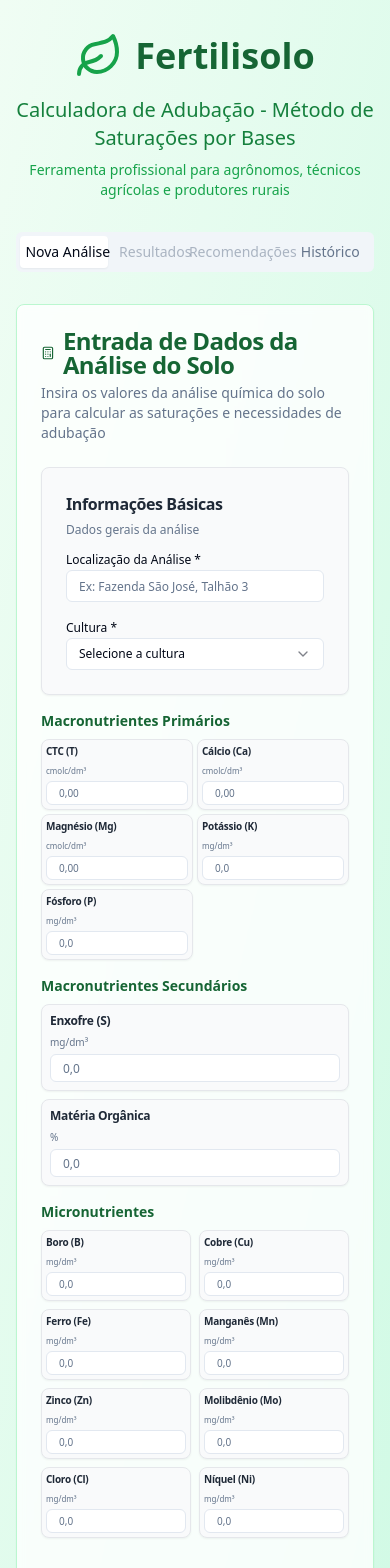
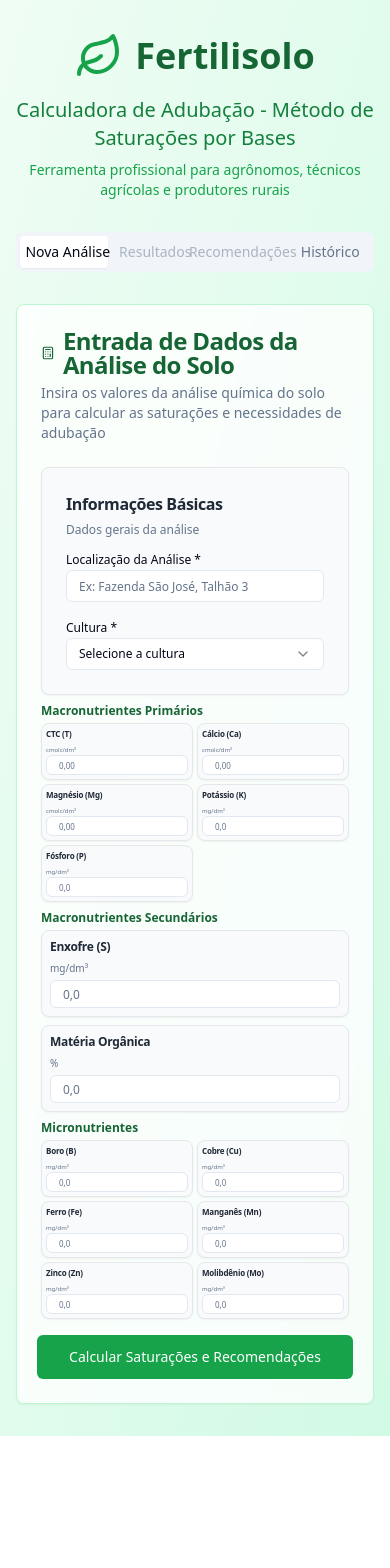
Before and after one commit to Agrotecnic/fertilisolo, a React (Vite) app: page / in a window 390 px wide. Shown: the top 1568 px of the page. After the commit the page ends 1436 px from the top, so only its background shows below. Built offline with nearby package versions, Linux system fonts and the light colour scheme.

Commit message:
Fix: Remove Ni and Cl, add micros to results
- Removed Nickel and Chlorine from the input and results.
- Added micronutrients to the results section with appropriate indications.
- Reduced spacing between cards.
- Fixed comma input issue in `FormattedInput.tsx`.

```diff
--- a/src/components/FormattedInput.tsx
+++ b/src/components/FormattedInput.tsx
@@ -47,15 +47,14 @@ export const FormattedInput: React.FC<FormattedInputProps> = ({
       return;
     }
 
-    // Permitir apenas números, vírgula e ponto
+    // Permitir apenas números, vírgula e ponto (mas não ambos)
     const regex = /^[0-9]*[,.]?[0-9]*$/;
     if (regex.test(inputValue)) {
       // Verificar se há apenas um separador decimal
-      const commaCount = (inputValue.match(/,/g) || []).length;
-      const dotCount = (inputValue.match(/\./g) || []).length;
-
-      if (commaCount <= 1 && dotCount <= 1 && (commaCount + dotCount) <= 1) {
-        onChange(parseValue(inputValue));
+      const separators = inputValue.match(/[,.]/g);
+      if (!separators || separators.length <= 1) {
+        const parsedValue = parseValue(inputValue);
+        onChange(parsedValue);
       }
     }
   };
@@ -67,6 +66,7 @@ export const FormattedInput: React.FC<FormattedInputProps> = ({
       onChange={handleChange}
       placeholder={placeholder}
       className={className}
+      inputMode="decimal"
     />
   );
 };
--- a/src/components/MicronutrientsSection.tsx
+++ b/src/components/MicronutrientsSection.tsx
@@ -10,151 +10,115 @@ interface MicronutrientsSectionProps {
   Mn: number;
   Zn: number;
   Mo: number;
-  Cl: number;
-  Ni: number;
   onBChange: (value: number) => void;
   onCuChange: (value: number) => void;
   onFeChange: (value: number) => void;
   onMnChange: (value: number) => void;
   onZnChange: (value: number) => void;
   onMoChange: (value: number) => void;
-  onClChange: (value: number) => void;
-  onNiChange: (value: number) => void;
   errors: Record<string, string>;
 }
 
 export const MicronutrientsSection: React.FC<MicronutrientsSectionProps> = ({
-  B, Cu, Fe, Mn, Zn, Mo, Cl, Ni,
-  onBChange, onCuChange, onFeChange, onMnChange, onZnChange, onMoChange, onClChange, onNiChange,
+  B, Cu, Fe, Mn, Zn, Mo,
+  onBChange, onCuChange, onFeChange, onMnChange, onZnChange, onMoChange,
   errors
 }) => {
   return (
-    <div className="grid grid-cols-2 md:grid-cols-4 lg:grid-cols-8 gap-2">
+    <div className="grid grid-cols-2 md:grid-cols-3 lg:grid-cols-6 gap-1">
       <Card className="bg-gray-50 border-gray-200">
-        <CardHeader className="pb-1 pt-1 px-1">
-          <CardTitle className="text-gray-800 text-[10px]">Boro (B)</CardTitle>
-          <CardDescription className="text-[8px]">mg/dm³</CardDescription>
+        <CardHeader className="pb-0 pt-1 px-1">
+          <CardTitle className="text-gray-800 text-[8px]">Boro (B)</CardTitle>
+          <CardDescription className="text-[6px]">mg/dm³</CardDescription>
         </CardHeader>
         <CardContent className="pt-0 px-1 pb-1">
           <FormattedInput
             value={B}
             onChange={onBChange}
             placeholder="0,0"
-            className={`h-6 text-[10px] ${errors.B ? 'border-red-500' : ''}`}
+            className={`h-5 text-[8px] ${errors.B ? 'border-red-500' : ''}`}
           />
-          {errors.B && <span className="text-red-500 text-[8px]">{errors.B}</span>}
+          {errors.B && <span className="text-red-500 text-[6px]">{errors.B}</span>}
         </CardContent>
       </Card>
 
       <Card className="bg-gray-50 border-gray-200">
-        <CardHeader className="pb-1 pt-1 px-1">
-          <CardTitle className="text-gray-800 text-[10px]">Cobre (Cu)</CardTitle>
-          <CardDescription className="text-[8px]">mg/dm³</CardDescription>
+        <CardHeader className="pb-0 pt-1 px-1">
+          <CardTitle className="text-gray-800 text-[8px]">Cobre (Cu)</CardTitle>
+          <CardDescription className="text-[6px]">mg/dm³</CardDescription>
         </CardHeader>
         <CardContent className="pt-0 px-1 pb-1">
           <FormattedInput
             value={Cu}
             onChange={onCuChange}
             placeholder="0,0"
-            className={`h-6 text-[10px] ${errors.Cu ? 'border-red-500' : ''}`}
+            className={`h-5 text-[8px] ${errors.Cu ? 'border-red-500' : ''}`}
           />
-          {errors.Cu && <span className="text-red-500 text-[8px]">{errors.Cu}</span>}
+          {errors.Cu && <span className="text-red-500 text-[6px]">{errors.Cu}</span>}
         </CardContent>
       </Card>
 
       <Card className="bg-gray-50 border-gray-200">
-        <CardHeader className="pb-1 pt-1 px-1">
-          <CardTitle className="text-gray-800 text-[10px]">Ferro (Fe)</CardTitle>
-          <CardDescription className="text-[8px]">mg/dm³</CardDescription>
+        <CardHeader className="pb-0 pt-1 px-1">
+          <CardTitle className="text-gray-800 text-[8px]">Ferro (Fe)</CardTitle>
+          <CardDescription className="text-[6px]">mg/dm³</CardDescription>
         </CardHeader>
         <CardContent className="pt-0 px-1 pb-1">
           <FormattedInput
             value={Fe}
             onChange={onFeChange}
             placeholder="0,0"
-            className={`h-6 text-[10px] ${errors.Fe ? 'border-red-500' : ''}`}
+            className={`h-5 text-[8px] ${errors.Fe ? 'border-red-500' : ''}`}
           />
-          {errors.Fe && <span className="text-red-500 text-[8px]">{errors.Fe}</span>}
+          {errors.Fe && <span className="text-red-500 text-[6px]">{errors.Fe}</span>}
         </CardContent>
       </Card>
 
       <Card className="bg-gray-50 border-gray-200">
-        <CardHeader className="pb-1 pt-1 px-1">
-          <CardTitle className="text-gray-800 text-[10px]">Manganês (Mn)</CardTitle>
-          <CardDescription className="text-[8px]">mg/dm³</CardDescription>
+        <CardHeader className="pb-0 pt-1 px-1">
+          <CardTitle className="text-gray-800 text-[8px]">Manganês (Mn)</CardTitle>
+          <CardDescription className="text-[6px]">mg/dm³</CardDescription>
         </CardHeader>
         <CardContent className="pt-0 px-1 pb-1">
           <FormattedInput
             value={Mn}
             onChange={onMnChange}
             placeholder="0,0"
-            className={`h-6 text-[10px] ${errors.Mn ? 'border-red-500' : ''}`}
+            className={`h-5 text-[8px] ${errors.Mn ? 'border-red-500' : ''}`}
           />
-          {errors.Mn && <span className="text-red-500 text-[8px]">{errors.Mn}</span>}
+          {errors.Mn && <span className="text-red-500 text-[6px]">{errors.Mn}</span>}
         </CardContent>
       </Card>
 
       <Card className="bg-gray-50 border-gray-200">
-        <CardHeader className="pb-1 pt-1 px-1">
-          <CardTitle className="text-gray-800 text-[10px]">Zinco (Zn)</CardTitle>
-          <CardDescription className="text-[8px]">mg/dm³</CardDescription>
+        <CardHeader className="pb-0 pt-1 px-1">
+          <CardTitle className="text-gray-800 text-[8px]">Zinco (Zn)</CardTitle>
+          <CardDescription className="text-[6px]">mg/dm³</CardDescription>
         </CardHeader>
         <CardContent className="pt-0 px-1 pb-1">
           <FormattedInput
             value={Zn}
             onChange={onZnChange}
             placeholder="0,0"
-            className={`h-6 text-[10px] ${errors.Zn ? 'border-red-500' : ''}`}
+            className={`h-5 text-[8px] ${errors.Zn ? 'border-red-500' : ''}`}
           />
-          {errors.Zn && <span className="text-red-500 text-[8px]">{errors.Zn}</span>}
+          {errors.Zn && <span className="text-red-500 text-[6px]">{errors.Zn}</span>}
         </CardContent>
       </Card>
 
       <Card className="bg-gray-50 border-gray-200">
-        <CardHeader className="pb-1 pt-1 px-1">
-          <CardTitle className="text-gray-800 text-[10px]">Molibdênio (Mo)</CardTitle>
-          <CardDescription className="text-[8px]">mg/dm³</CardDescription>
+        <CardHeader className="pb-0 pt-1 px-1">
+          <CardTitle className="text-gray-800 text-[8px]">Molibdênio (Mo)</CardTitle>
+          <CardDescription className="text-[6px]">mg/dm³</CardDescription>
         </CardHeader>
         <CardContent className="pt-0 px-1 pb-1">
           <FormattedInput
             value={Mo}
             onChange={onMoChange}
             placeholder="0,0"
-            className={`h-6 text-[10px] ${errors.Mo ? 'border-red-500' : ''}`}
+            className={`h-5 text-[8px] ${errors.Mo ? 'border-red-500' : ''}`}
           />
-          {errors.Mo && <span className="text-red-500 text-[8px]">{errors.Mo}</span>}
-        </CardContent>
-      </Card>
-
-      <Card className="bg-gray-50 border-gray-200">
-        <CardHeader className="pb-1 pt-1 px-1">
-          <CardTitle className="text-gray-800 text-[10px]">Cloro (Cl)</CardTitle>
-          <CardDescription className="text-[8px]">mg/dm³</CardDescription>
-        </CardHeader>
-        <CardContent className="pt-0 px-1 pb-1">
-          <FormattedInput
-            value={Cl}
-            onChange={onClChange}
-            placeholder="0,0"
-            className={`h-6 text-[10px] ${errors.Cl ? 'border-red-500' : ''}`}
-          />
-          {errors.Cl && <span className="text-red-500 text-[8px]">{errors.Cl}</span>}
-        </CardContent>
-      </Card>
-
-      <Card className="bg-gray-50 border-gray-200">
-        <CardHeader className="pb-1 pt-1 px-1">
-          <CardTitle className="text-gray-800 text-[10px]">Níquel (Ni)</CardTitle>
-          <CardDescription className="text-[8px]">mg/dm³</CardDescription>
-        </CardHeader>
-        <CardContent className="pt-0 px-1 pb-1">
-          <FormattedInput
-            value={Ni}
-            onChange={onNiChange}
-            placeholder="0,0"
-            className={`h-6 text-[10px] ${errors.Ni ? 'border-red-500' : ''}`}
-          />
-          {errors.Ni && <span className="text-red-500 text-[8px]">{errors.Ni}</span>}
+          {errors.Mo && <span className="text-red-500 text-[6px]">{errors.Mo}</span>}
         </CardContent>
       </Card>
     </div>
--- a/src/components/PrimaryMacronutrientsSection.tsx
+++ b/src/components/PrimaryMacronutrientsSection.tsx
@@ -25,82 +25,82 @@ export const PrimaryMacronutrientsSection: React.FC<PrimaryMacronutrientsSection
   return (
     <div className="grid grid-cols-2 md:grid-cols-3 lg:grid-cols-5 gap-1">
       <Card className="bg-gray-50 border-gray-200">
-        <CardHeader className="pb-1 pt-1 px-1">
-          <CardTitle className="text-gray-800 text-[10px]">CTC (T)</CardTitle>
-          <CardDescription className="text-[8px]">cmolc/dm³</CardDescription>
+        <CardHeader className="pb-0 pt-1 px-1">
+          <CardTitle className="text-gray-800 text-[8px]">CTC (T)</CardTitle>
+          <CardDescription className="text-[6px]">cmolc/dm³</CardDescription>
         </CardHeader>
         <CardContent className="pt-0 px-1 pb-1">
           <FormattedInput
             value={T}
             onChange={onTChange}
             placeholder="0,00"
-            className={`h-6 text-[10px] ${errors.T ? 'border-red-500' : ''}`}
+            className={`h-5 text-[8px] ${errors.T ? 'border-red-500' : ''}`}
           />
-          {errors.T && <span className="text-red-500 text-[8px]">{errors.T}</span>}
+          {errors.T && <span className="text-red-500 text-[6px]">{errors.T}</span>}
         </CardContent>
       </Card>
 
       <Card className="bg-gray-50 border-gray-200">
-        <CardHeader className="pb-1 pt-1 px-1">
-          <CardTitle className="text-gray-800 text-[10px]">Cálcio (Ca)</CardTitle>
-          <CardDescription className="text-[8px]">cmolc/dm³</CardDescription>
+        <CardHeader className="pb-0 pt-1 px-1">
+          <CardTitle className="text-gray-800 text-[8px]">Cálcio (Ca)</CardTitle>
+          <CardDescription className="text-[6px]">cmolc/dm³</CardDescription>
         </CardHeader>
         <CardContent className="pt-0 px-1 pb-1">
           <FormattedInput
             value={Ca}
             onChange={onCaChange}
             placeholder="0,00"
-            className={`h-6 text-[10px] ${errors.Ca ? 'border-red-500' : ''}`}
+            className={`h-5 text-[8px] ${errors.Ca ? 'border-red-500' : ''}`}
           />
-          {errors.Ca && <span className="text-red-500 text-[8px]">{errors.Ca}</span>}
+          {errors.Ca && <span className="text-red-500 text-[6px]">{errors.Ca}</span>}
         </CardContent>
       </Card>
 
       <Card className="bg-gray-50 border-gray-200">
-        <CardHeader className="pb-1 pt-1 px-1">
-          <CardTitle className="text-gray-800 text-[10px]">Magnésio (Mg)</CardTitle>
-          <CardDescription className="text-[8px]">cmolc/dm³</CardDescription>
+        <CardHeader className="pb-0 pt-1 px-1">
+          <CardTitle className="text-gray-800 text-[8px]">Magnésio (Mg)</CardTitle>
+          <CardDescription className="text-[6px]">cmolc/dm³</CardDescription>
         </CardHeader>
         <CardContent className="pt-0 px-1 pb-1">
           <FormattedInput
             value={Mg}
             onChange={onMgChange}
             placeholder="0,00"
-            className={`h-6 text-[10px] ${errors.Mg ? 'border-red-500' : ''}`}
+            className={`h-5 text-[8px] ${errors.Mg ? 'border-red-500' : ''}`}
           />
-          {errors.Mg && <span className="text-red-500 text-[8px]">{errors.Mg}</span>}
+          {errors.Mg && <span className="text-red-500 text-[6px]">{errors.Mg}</span>}
         </CardContent>
       </Card>
 
       <Card className="bg-gray-50 border-gray-200">
-        <CardHeader className="pb-1 pt-1 px-1">
-          <CardTitle className="text-gray-800 text-[10px]">Potássio (K)</CardTitle>
-          <CardDescription className="text-[8px]">mg/dm³</CardDescription>
+        <CardHeader className="pb-0 pt-1 px-1">
+          <CardTitle className="text-gray-800 text-[8px]">Potássio (K)</CardTitle>
+          <CardDescription className="text-[6px]">mg/dm³</CardDescription>
         </CardHeader>
         <CardContent className="pt-0 px-1 pb-1">
           <FormattedInput
             value={K}
             onChange={onKChange}
             placeholder="0,0"
-            className={`h-6 text-[10px] ${errors.K ? 'border-red-500' : ''}`}
+            className={`h-5 text-[8px] ${errors.K ? 'border-red-500' : ''}`}
           />
-          {errors.K && <span className="text-red-500 text-[8px]">{errors.K}</span>}
+          {errors.K && <span className="text-red-500 text-[6px]">{errors.K}</span>}
         </CardContent>
       </Card>
 
       <Card className="bg-gray-50 border-gray-200">
-        <CardHeader className="pb-1 pt-1 px-1">
-          <CardTitle className="text-gray-800 text-[10px]">Fósforo (P)</CardTitle>
-          <CardDescription className="text-[8px]">mg/dm³</CardDescription>
+        <CardHeader className="pb-0 pt-1 px-1">
+          <CardTitle className="text-gray-800 text-[8px]">Fósforo (P)</CardTitle>
+          <CardDescription className="text-[6px]">mg/dm³</CardDescription>
         </CardHeader>
         <CardContent className="pt-0 px-1 pb-1">
           <FormattedInput
             value={P}
             onChange={onPChange}
             placeholder="0,0"
-            className={`h-6 text-[10px] ${errors.P ? 'border-red-500' : ''}`}
+            className={`h-5 text-[8px] ${errors.P ? 'border-red-500' : ''}`}
           />
-          {errors.P && <span className="text-red-500 text-[8px]">{errors.P}</span>}
+          {errors.P && <span className="text-red-500 text-[6px]">{errors.P}</span>}
         </CardContent>
       </Card>
     </div>
--- a/src/components/SoilAnalysisForm.tsx
+++ b/src/components/SoilAnalysisForm.tsx
@@ -1,4 +1,3 @@
-
 import React, { useState } from 'react';
 import { Button } from '@/components/ui/button';
 import { Alert, AlertDescription } from '@/components/ui/alert';
@@ -32,14 +31,12 @@ export const SoilAnalysisForm: React.FC<SoilAnalysisFormProps> = ({ onAnalysisCo
     Mn: 0,
     Zn: 0,
     Mo: 0,
-    Cl: 0,
-    Ni: 0,
   });
 
   const [errors, setErrors] = useState<Record<string, string>>({});
 
   const handleInputChange = (field: keyof typeof formData, value: string | number) => {
-    const numericFields = ['organicMatter', 'T', 'Ca', 'Mg', 'K', 'P', 'S', 'B', 'Cu', 'Fe', 'Mn', 'Zn', 'Mo', 'Cl', 'Ni'];
+    const numericFields = ['organicMatter', 'T', 'Ca', 'Mg', 'K', 'P', 'S', 'B', 'Cu', 'Fe', 'Mn', 'Zn', 'Mo'];
 
     if (numericFields.includes(field)) {
       const numValue = typeof value === 'number' ? value : (parseFloat(value.toString().replace(',', '.')) || 0);
@@ -69,8 +66,6 @@ export const SoilAnalysisForm: React.FC<SoilAnalysisFormProps> = ({ onAnalysisCo
     if (formData.Mn < 0) newErrors.Mn = 'Manganês não pode ser negativo';
     if (formData.Zn < 0) newErrors.Zn = 'Zinco não pode ser negativo';
     if (formData.Mo < 0) newErrors.Mo = 'Molibdênio não pode ser negativo';
-    if (formData.Cl < 0) newErrors.Cl = 'Cloro não pode ser negativo';
-    if (formData.Ni < 0) newErrors.Ni = 'Níquel não pode ser negativo';
     if (formData.organicMatter < 0) newErrors.organicMatter = 'Matéria orgânica não pode ser negativa';
     if (!formData.location?.trim()) newErrors.location = 'Localização é obrigatória';
     if (!formData.crop?.trim()) newErrors.crop = 'Cultura é obrigatória';
@@ -111,7 +106,7 @@ export const SoilAnalysisForm: React.FC<SoilAnalysisFormProps> = ({ onAnalysisCo
   };
 
   return (
-    <form onSubmit={handleSubmit} className="space-y-4">
+    <form onSubmit={handleSubmit} className="space-y-2">
       {errors.general && (
         <Alert variant="destructive">
           <AlertDescription>{errors.general}</AlertDescription>
@@ -129,7 +124,7 @@ export const SoilAnalysisForm: React.FC<SoilAnalysisFormProps> = ({ onAnalysisCo
 
       {/* Macronutrientes Primários */}
       <div>
-        <h3 className="text-sm font-semibold text-green-800 mb-2">Macronutrientes Primários</h3>
+        <h3 className="text-xs font-semibold text-green-800 mb-1">Macronutrientes Primários</h3>
         <PrimaryMacronutrientsSection
           T={formData.T}
           Ca={formData.Ca}
@@ -147,7 +142,7 @@ export const SoilAnalysisForm: React.FC<SoilAnalysisFormProps> = ({ onAnalysisCo
 
       {/* Macronutrientes Secundários */}
       <div>
-        <h3 className="text-sm font-semibold text-green-800 mb-2">Macronutrientes Secundários</h3>
+        <h3 className="text-xs font-semibold text-green-800 mb-1">Macronutrientes Secundários</h3>
         <SecondaryMacronutrientsSection
           S={formData.S}
           organicMatter={formData.organicMatter}
@@ -159,7 +154,7 @@ export const SoilAnalysisForm: React.FC<SoilAnalysisFormProps> = ({ onAnalysisCo
 
       {/* Micronutrientes */}
       <div>
-        <h3 className="text-sm font-semibold text-green-800 mb-2">Micronutrientes</h3>
+        <h3 className="text-xs font-semibold text-green-800 mb-1">Micronutrientes</h3>
         <MicronutrientsSection
           B={formData.B}
           Cu={formData.Cu}
@@ -167,21 +162,17 @@ export const SoilAnalysisForm: React.FC<SoilAnalysisFormProps> = ({ onAnalysisCo
           Mn={formData.Mn}
           Zn={formData.Zn}
           Mo={formData.Mo}
-          Cl={formData.Cl}
-          Ni={formData.Ni}
           onBChange={(value) => handleInputChange('B', value)}
           onCuChange={(value) => handleInputChange('Cu', value)}
           onFeChange={(value) => handleInputChange('Fe', value)}
           onMnChange={(value) => handleInputChange('Mn', value)}
           onZnChange={(value) => handleInputChange('Zn', value)}
           onMoChange={(value) => handleInputChange('Mo', value)}
-          onClChange={(value) => handleInputChange('Cl', value)}
-          onNiChange={(value) => handleInputChange('Ni', value)}
           errors={errors}
         />
       </div>
 
-      <div className="flex justify-center pt-4">
+      <div className="flex justify-center pt-2">
         <Button
           type="submit"
           size="lg"
--- a/src/pages/Index.tsx
+++ b/src/pages/Index.tsx
@@ -1,4 +1,3 @@
-
 import React, { useState } from 'react';
 import { Card, CardContent, CardDescription, CardHeader, CardTitle } from '@/components/ui/card';
 import { Tabs, TabsContent, TabsList, TabsTrigger } from '@/components/ui/tabs';
@@ -29,8 +28,6 @@ export interface SoilData {
   Mn: number; // Manganês
   Zn: number; // Zinco
   Mo: number; // Molibdênio
-  Cl: number; // Cloro
-  Ni: number; // Níquel
 }
 
 export interface CalculatedResults {
@@ -52,8 +49,6 @@ export interface CalculatedResults {
     Mn: number;
     Zn: number;
     Mo: number;
-    Cl: number;
-    Ni: number;
   };
   isAdequate: {
     Ca: boolean;
@@ -68,8 +63,6 @@ export interface CalculatedResults {
     Mn: boolean;
     Zn: boolean;
     Mo: boolean;
-    Cl: boolean;
-    Ni: boolean;
   };
 }
 
--- a/src/utils/soilCalculations.ts
+++ b/src/utils/soilCalculations.ts
@@ -1,8 +1,7 @@
-
 import { SoilData, CalculatedResults } from '@/pages/Index';
 
 export const calculateSoilAnalysis = (data: Omit<SoilData, 'id' | 'date'>): CalculatedResults => {
-  const { T, Ca, Mg, K, P, S, B, Cu, Fe, Mn, Zn, Mo, Cl, Ni } = data;
+  const { T, Ca, Mg, K, P, S, B, Cu, Fe, Mn, Zn, Mo } = data;
 
   // Converter K de mg/dm³ para cmolc/dm³ (K mg/dm³ ÷ 390 = cmolc/dm³)
   const KCmolc = K / 390;
@@ -31,8 +30,6 @@ export const calculateSoilAnalysis = (data: Omit<SoilData, 'id' | 'date'>): Calc
     Mn: Mn >= 1.2,
     Zn: Zn >= 0.5 && Zn <= 1.2,
     Mo: Mo >= 0.1 && Mo <= 0.2,
-    Cl: Cl >= 1 && Cl <= 10,
-    Ni: Ni >= 0.05 && Ni <= 0.5,
   };
 
   // Calcular necessidades de nutrientes
@@ -52,8 +49,6 @@ export const calculateSoilAnalysis = (data: Omit<SoilData, 'id' | 'date'>): Calc
     Mn: calculateManganeseNeed(Mn),
     Zn: calculateZincNeed(Zn),
     Mo: calculateMolybdenumNeed(Mo),
-    Cl: calculateChlorineNeed(Cl),
-    Ni: calculateNickelNeed(Ni),
   };
 
   return {
@@ -128,18 +123,6 @@ const calculateMolybdenumNeed = (currentMo: number): number => {
   return (targetMo - currentMo) * 15;
 };
 
-const calculateChlorineNeed = (currentCl: number): number => {
-  const targetCl = 1;
-  if (currentCl >= targetCl) return 0;
-  return (targetCl - currentCl) * 5;
-};
-
-const calculateNickelNeed = (currentNi: number): number => {
-  const targetNi = 0.05;
-  if (currentNi >= targetNi) return 0;
-  return (targetNi - currentNi) * 20;
-};
-
 export interface FertilizerSource {
   name: string;
   concentration: number;
@@ -203,16 +186,6 @@ export const fertilizerSources = {
     { name: 'Molibdato de Amônio', concentration: 54, unit: '% Mo', benefits: 'Fornece Mo e nitrogênio' },
     { name: 'Trióxido de Molibdênio', concentration: 66, unit: '% Mo', benefits: 'Alta concentração' },
   ],
-  Cl: [
-    { name: 'Cloreto de Potássio', concentration: 47, unit: '% Cl', benefits: 'Fornece Cl e potássio' },
-    { name: 'Cloreto de Cálcio', concentration: 64, unit: '% Cl', benefits: 'Fornece Cl e cálcio' },
-    { name: 'Cloreto de Magnésio', concentration: 74, unit: '% Cl', benefits: 'Fornece Cl e magnésio' },
-  ],
-  Ni: [
-    { name: 'Sulfato de Níquel', concentration: 22, unit: '% Ni', benefits: 'Alta solubilidade' },
-    { name: 'Óxido de Níquel', concentration: 77, unit: '% Ni', benefits: 'Alta concentração' },
-    { name: 'Quelato de Níquel', concentration: 6, unit: '% Ni', benefits: 'Alta disponibilidade' },
-  ],
 };
 
 export const calculateFertilizerRecommendations = (
```
Also changed, not shown: src/components/AnalysisResults.tsx (+94 -68 lines).
